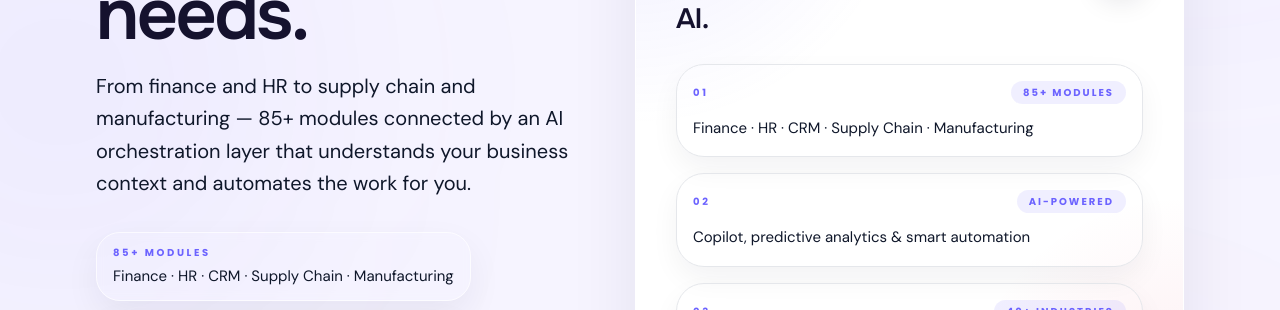
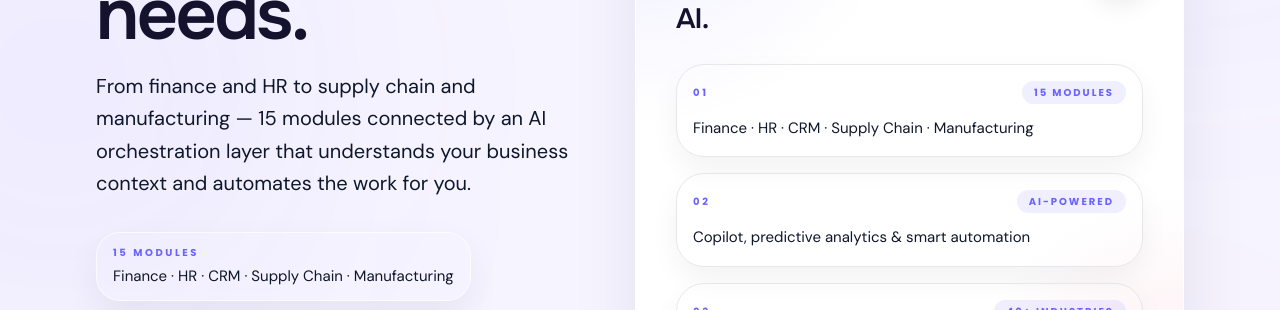
Before and after one commit to asadknow-hub/marketingwebsite, a Next.js app: page /modules in a window 1280 px wide. Shown: the part 393-703 px from the top of the page. Built offline with nearby package versions, Linux system fonts and the light colour scheme; a web font is replaced by a local one.

Commit message:
Unify module count across site: 15 modules (not 85+) in Navbar, pricing, about, docs/technical, modules hero

```diff
--- a/app/(site)/about/page.tsx
+++ b/app/(site)/about/page.tsx
@@ -24,7 +24,7 @@ const stats = [
   { value: "812", label: "Built-in Forms" },
   { value: "18", label: "E2E Processes" },
   { value: "40+", label: "Industries" },
-  { value: "85+", label: "Modules" },
+  { value: "15", label: "Modules" },
   { value: "50K+", label: "Users Supported" },
   { value: "99.9%", label: "Uptime SLA" },
 ];
@@ -192,7 +192,7 @@ export default function AboutPage() {
               { value: "812", label: "Forms" },
               { value: "18", label: "E2E Processes" },
               { value: "40+", label: "Industries" },
-              { value: "85+", label: "Modules" },
+              { value: "15", label: "Modules" },
             ].map((s) => (
               <div
                 key={s.label}
--- a/app/(site)/docs/technical/page.tsx
+++ b/app/(site)/docs/technical/page.tsx
@@ -22,7 +22,7 @@ import DocsTabs from "@/components/site/DocsTabs";
 
 const architecture = [
   { icon: Layers, title: "Presentation Layer", desc: "React + Next.js front end with server components and a responsive design system." },
-  { icon: Cpu, title: "Application Layer", desc: "Modular service architecture powering 85+ business modules and the Agentic AI engine." },
+  { icon: Cpu, title: "Application Layer", desc: "Modular service architecture powering 15 business modules and the Agentic AI engine." },
   { icon: Database, title: "Data Layer", desc: "Multi-tenant relational store with row-level security and full audit trails." },
   { icon: Cloud, title: "Infrastructure Layer", desc: "Cloud-native, containerized, and horizontally scalable with autoscaling." },
 ];
--- a/app/(site)/pricing/page.tsx
+++ b/app/(site)/pricing/page.tsx
@@ -58,7 +58,7 @@ const tiers: Tier[] = [
     highlight: true,
     cta: "Get Started",
     features: [
-      "All 85+ modules included",
+      "All 15 modules included",
       "Up to 250 users",
       "Advanced Agentic AI & Copilot",
       "Priority support",
--- a/components/site/Navbar.tsx
+++ b/components/site/Navbar.tsx
@@ -9,7 +9,7 @@ import { cn } from "@/lib/utils";
 import { useGetInTouchModal } from "@/components/site/GetInTouchModal";
 
 const productItems: { label: string; href: string; desc: string }[] = [
-  { label: "Modules", href: "/modules", desc: "Explore all 85+ ERP modules & features" },
+  { label: "Modules", href: "/modules", desc: "Explore all 15 ERP modules & features" },
   { label: "Industries", href: "/industries", desc: "40+ industry solutions" },
 ];
 
--- a/components/templates/finance-management-landing-page-finsyc/roadmap 01 finsyc.tsx
+++ b/components/templates/finance-management-landing-page-finsyc/roadmap 01 finsyc.tsx
@@ -128,7 +128,7 @@ const waveThreeModules = [
 });
 
 const heroBullets = [
-  { label: "85+ Modules", value: "Finance · HR · CRM · Supply Chain · Manufacturing" },
+  { label: "15 Modules", value: "Finance · HR · CRM · Supply Chain · Manufacturing" },
   { label: "AI-Powered", value: "Copilot, predictive analytics & smart automation" },
   { label: "40+ Industries", value: "Pre-configured solutions for every sector" },
 ];
@@ -313,7 +313,7 @@ export default function Roadmap01Finsyc({ className }: { className?: string }) {
                   transition={{ duration: 0.7, delay: 0.16, ease: "easeOut" as const }}
                   className="mt-5 max-w-[650px] font-['DM_Sans'] text-[18px] sm:text-[20px] leading-relaxed text-[#15122E]/78"
                 >
-                  From finance and HR to supply chain and manufacturing — 85+ modules connected by an AI orchestration layer that understands your business context and automates the work for you.
+                  From finance and HR to supply chain and manufacturing — 15 modules connected by an AI orchestration layer that understands your business context and automates the work for you.
                 </motion.p>
 
                 <motion.div
```
